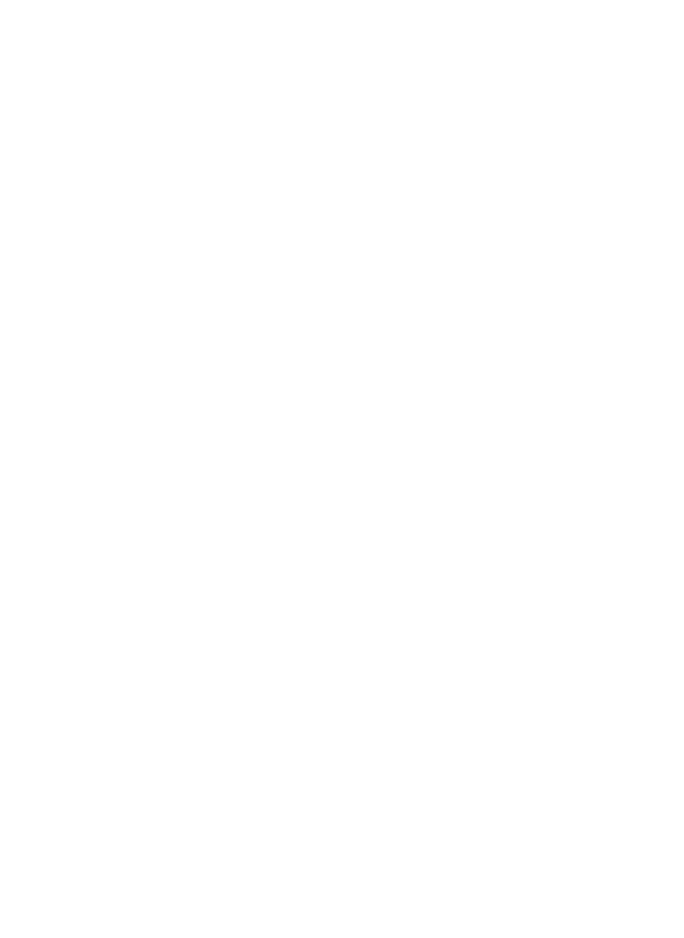
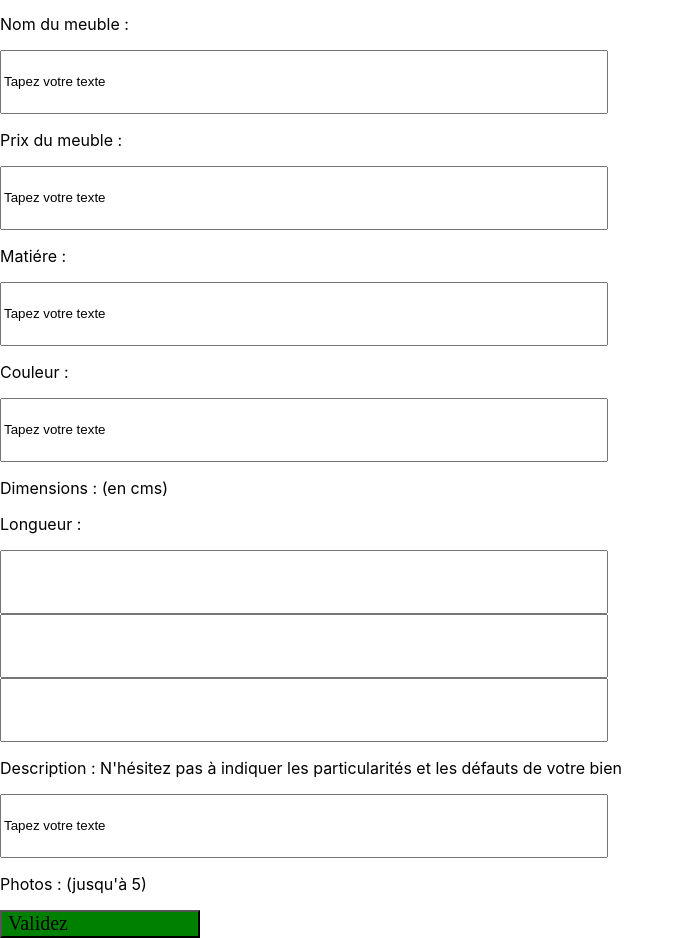
Before and after one commit to adatechschool/projet-collectif---plateforme-de-vente-de-meubles-meublea, a React (Create React App) app in the folder client/: page /Inscription in a window 1280 px wide. Shown: the part 248-1186 px from the top of the page, without its empty margins (0-684 px from the left). Before the commit the page ends 800 px from the top, so only its background shows below. Built offline with nearby package versions, Linux system fonts and the light colour scheme.

Commit message:
Début implémentation page inscription

```diff
--- a/client/src/App.css
+++ b/client/src/App.css
@@ -46,3 +46,29 @@
     line-height: normal;
     /* text-decoration: none; */
 }
+
+input{
+    display: flex;
+    width: 600px;
+    height: 58px;
+    justify-content: center;
+    align-items: center;
+    flex-shrink: 0;
+}
+
+#checkbutton{
+    display: flex;
+    width: 200px;
+    height: 28px;
+    flex-direction: column;
+    justify-content: center;
+    flex-shrink: 0;
+    color: #000;
+    text-align: center;
+    font-size: 20px;
+    font-family: Amaranth;
+    font-style: normal;
+    font-weight: 400;
+    line-height: normal;
+    background-color: green;
+}
--- a/client/src/Components/Inscription.jsx
+++ b/client/src/Components/Inscription.jsx
@@ -2,8 +2,43 @@
 
 const Inscription = () => {
     return (
-        <h1>Inscription</h1>
+        <div>
+            <h1>Inscription</h1>
+            <p>A vous de jouer !</p>
+            <p>Un meuble qui ne correspond plus à votre intérieur ? Une envie de changement ? Nous pouvons gérer le vente de votre bien. Veuillez remplir le formulaire ci-dessous.</p>
+            <form onSubmit={handleSubmit}>
+            <p>Nom du meuble :</p>
+            <span><input type='text' id='furniture_name' name='furniture_name' defaultValue='Tapez votre texte' /> </span>
+            <p> Prix du meuble : </p>
+            <input type='text' id='price' name='price' defaultValue='Tapez votre texte' />
+            <p>Matiére :</p>
+            <input type='text' id='matter' name='matter' defaultValue='Tapez votre texte' />
+            <p> Couleur :</p>
+            <input type='text' id='color'name='color' defaultValue='Tapez votre texte' />
+            <p> Dimensions : (en cms)</p>
+            <p> Longueur :</p>
+            <input type='number' id='dimension' name='longueur'/>
+            <input type='number' id='dimension' name='largeur' />
+            <input type='number' id='dimension' name='hauteur' />
+            <p> Description :
+            N'hésitez pas à indiquer les particularités et les défauts de votre bien
+            </p>
+            <input type='text' id='color'name='color' defaultValue='Tapez votre texte' />
+            <p>Photos : (jusqu'à 5)</p>
+            {/* <input type='file' id='photos' name='photos' defaultValue='Tapez votre texte' /> */}
+
+
+            <button type='submit' id='checkbutton'>Validez</button>
+            </form>
+        </div>
     );
 }
 
+function handleSubmit(e) {
+    console.log("test")
+    alert(e.target['my_input'].value)
+}
+
+// If j'appuie sur le bouton : Alert(vous êtes inscrit)
+
 export default Inscription;
```
